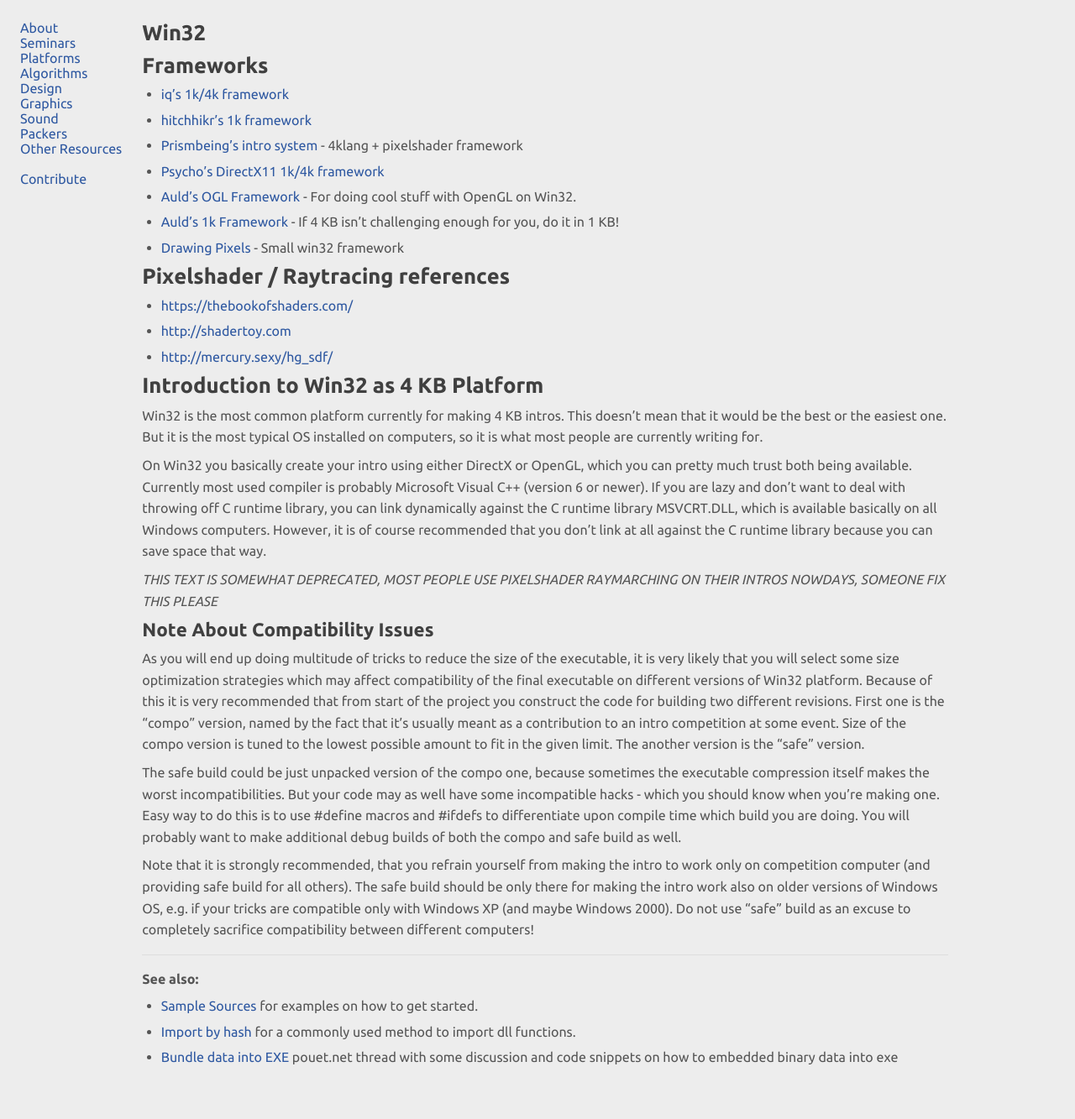
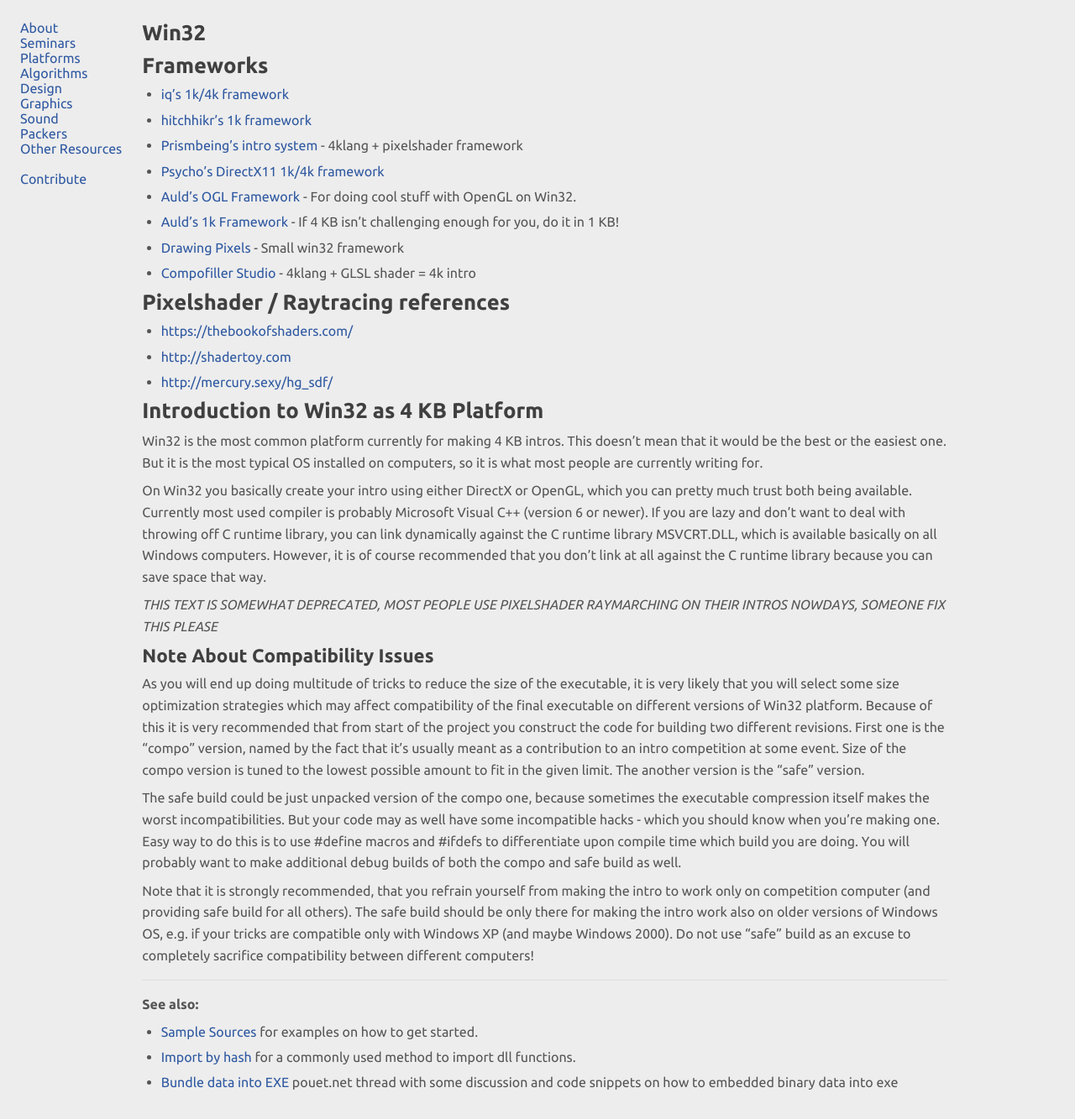
Before and after one commit to in4k/in4k.github.io, a Jekyll site: the page built from wiki/win32.markdown, in a window 1280 px wide. Shown: the whole page at 84% size. Built offline with Jekyll 4.4.1, drawn with Linux system fonts in a browser that asks for light colours; before the commit the page ends 1302 px from its top, so only the background shows below that.

Commit message:
Update win32.markdown

```diff
--- a/wiki/win32.markdown
+++ b/wiki/win32.markdown
@@ -12,6 +12,7 @@ layout: "wiki-page"
 * [Auld's OGL Framework](aulds-ogl-framework) - For doing cool stuff with OpenGL on Win32.
 * [Auld's 1k Framework](aulds-1k-framework) - If 4 KB isn't challenging enough for you, do it in 1 KB!
 * [Drawing Pixels](drawing-pixels) - Small win32 framework
+* [Compofiller Studio](http://www.kameli.net/compofillerstudio/) - 4klang + GLSL shader = 4k intro
 
 # Pixelshader / Raytracing references
 
```
